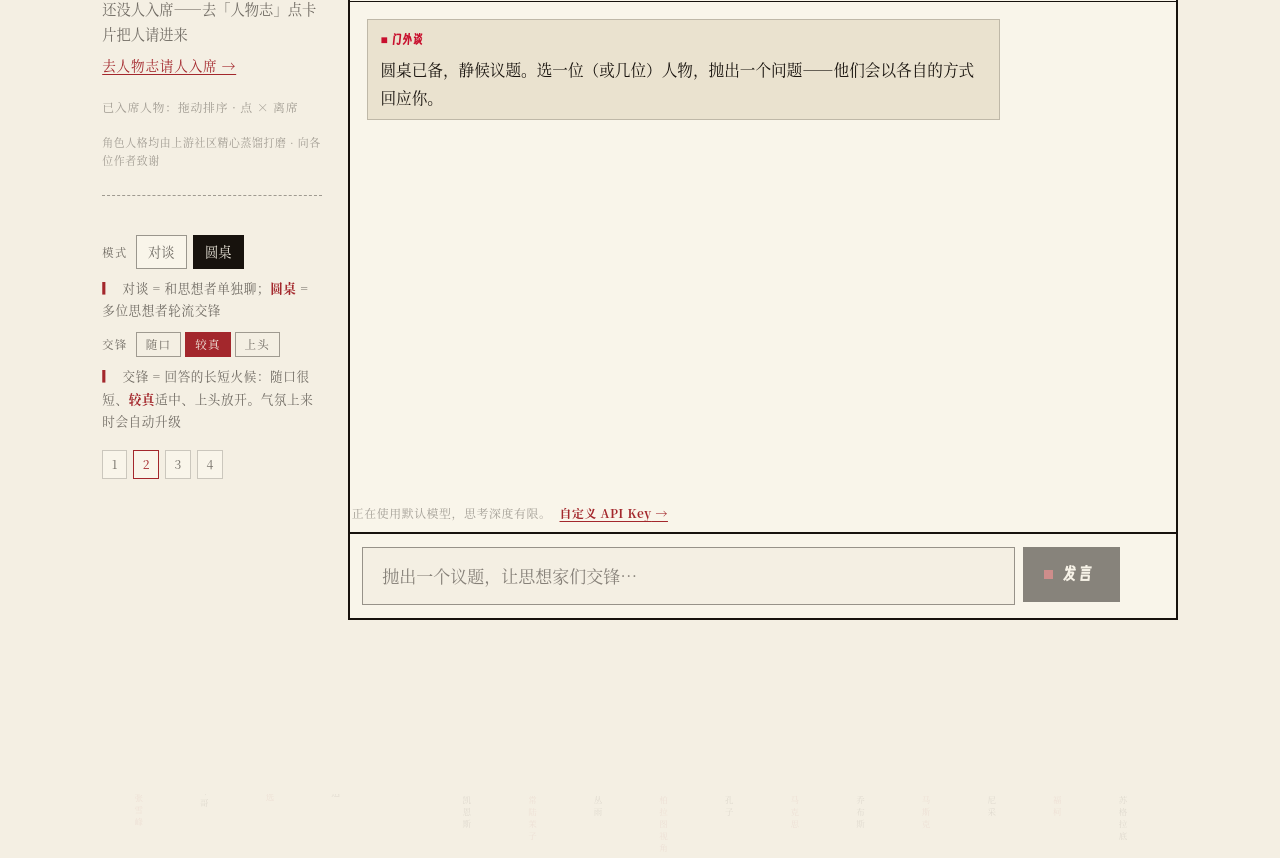
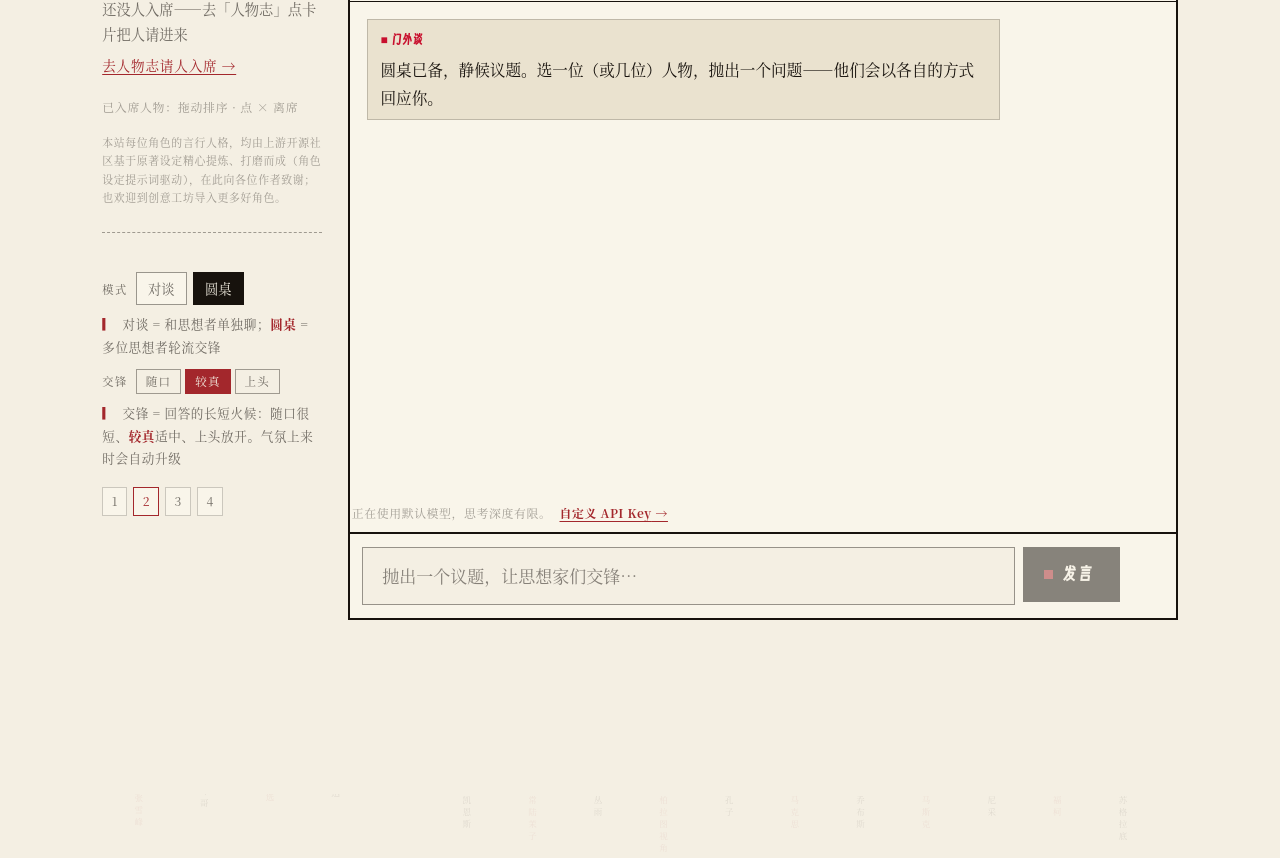
Before and after one commit to fsh114514/menwaitan, a Next.js app: page / in a window 1280 px wide. Shown: the part 836-1694 px from the top of the page. Built offline with nearby package versions, Linux system fonts and the light colour scheme.

Commit message:
入席区致谢文案写全

```diff
--- a/app/page.tsx
+++ b/app/page.tsx
@@ -106,7 +106,7 @@ const I18N = {
     tab4: "关于",
     avLabel: "入席人物",
     avHint: "已入席人物：拖动排序 · 点 × 离席",
-    avNote: "角色人格均由上游社区精心蒸馏打磨 · 向各位作者致谢",
+    avNote: "本站每位角色的言行人格，均由上游开源社区基于原著设定精心提炼、打磨而成（角色设定提示词驱动），在此向各位作者致谢；也欢迎到创意工坊导入更多好角色。",
     avEmpty: "还没人入席——去「人物志」点卡片把人请进来",
     avGo: "去人物志请人入席 →",
     personasHint: "点卡片 = 入席；已入席的卡片排前面。拖（手机长按）卡片调整顺序，未入席的拖过去会入席；点「介」看人物介绍",
@@ -240,7 +240,7 @@ const I18N = {
     tab4: "About",
     avLabel: "Seat the thinkers",
     avHint: "Seated: drag to reorder · use × to unseat",
-    avNote: "Personas distilled by the upstream community · thanks to all authors",
+    avNote: "Every persona here is distilled from original settings by the upstream open-source community — prompt-crafted and polished with care. Thanks to all the authors; import more in the Workshop.",
     avEmpty: "No one seated yet — pick thinkers in the Gallery",
     avGo: "Go to Gallery →",
     personasHint: "Click a card to seat a thinker; seated cards move to the front. Drag (long-press on touch) to reorder — dragging an unseated card seats it there; click the bio tag for details.",
```
